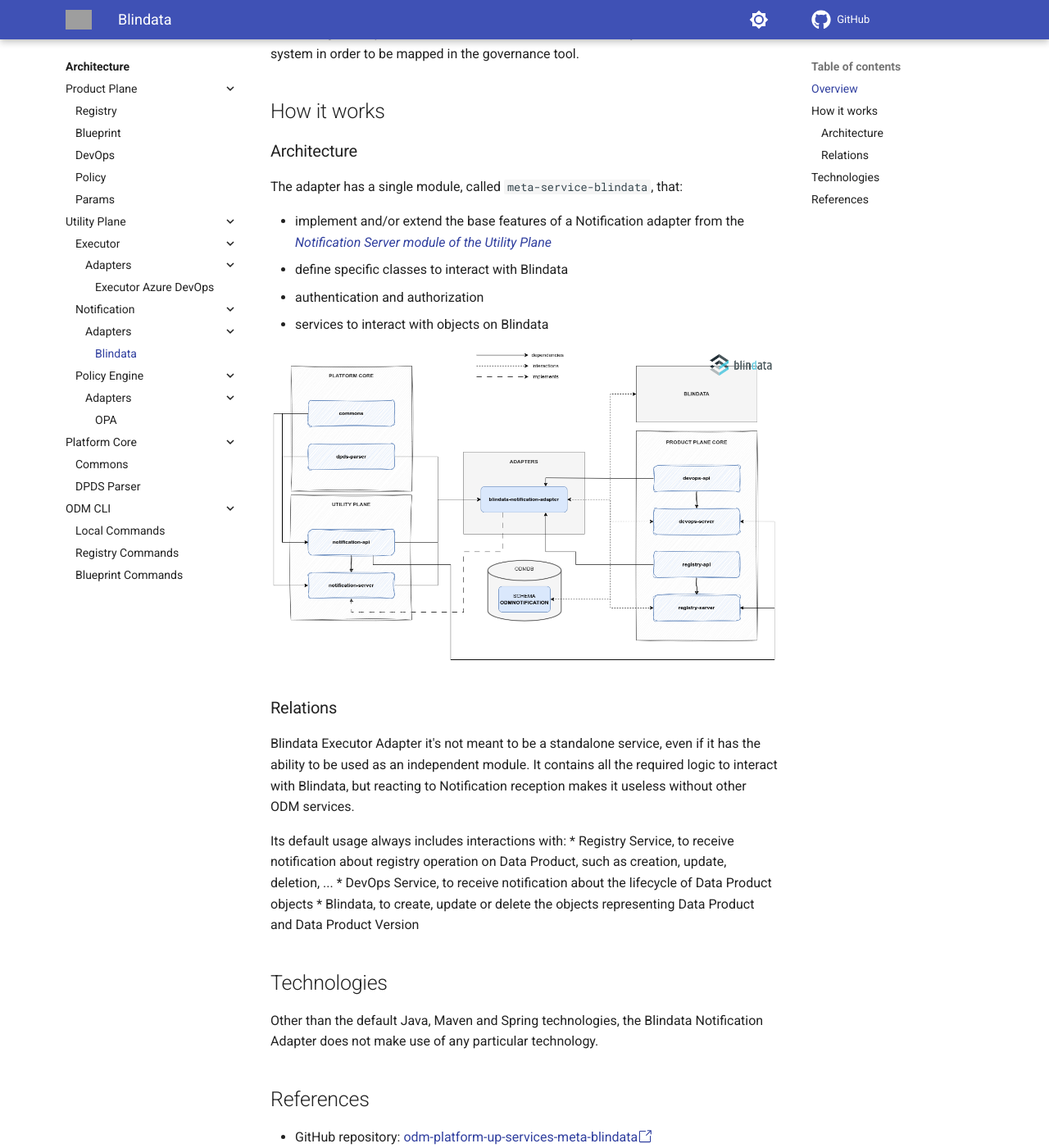
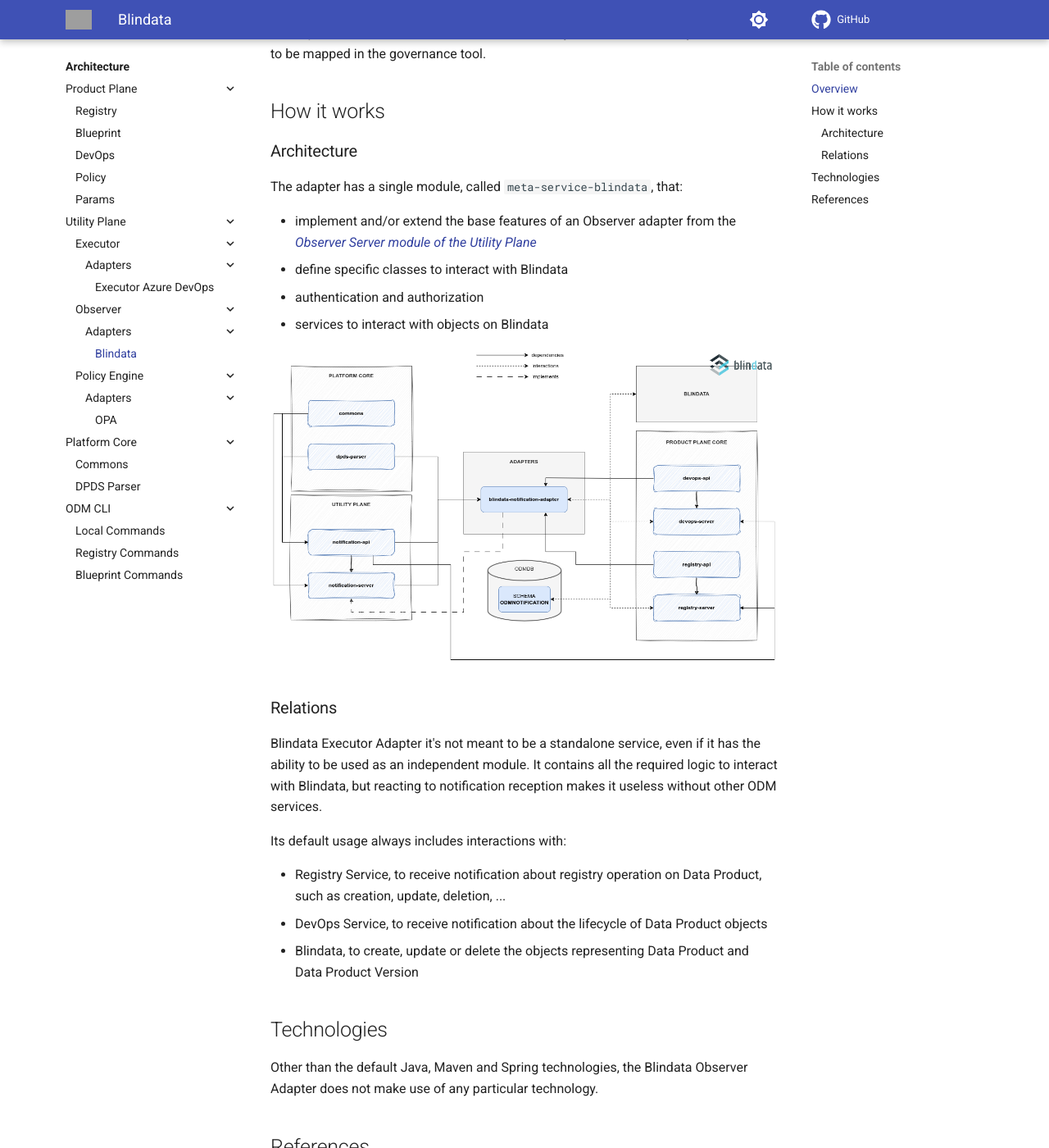
Before and after one commit to opendatamesh-initiative/odm-site-platform, an MkDocs documentation site: the page built from docs/architecture/utility-plane/observer/adapters/blindata.md, in a window 1280 px wide and 1400 px high, scrolled down 565 px. Shown: the whole window at 82% size. Built offline with MkDocs 1.6.1 and Material for MkDocs 9.7.7, drawn with Linux system fonts in a browser that asks for light colours; comment, search, counter and statistics services are not loaded; some of the changed text lies outside the part shown; grey boxes are pictures that could not be loaded.

Commit message:
Refactor: rename notification to observer

```diff
--- a/docs/architecture/utility-plane/notification/adapters/blindata.md
+++ b/docs/architecture/utility-plane/observer/adapters/blindata.md
@@ -1,17 +1,17 @@
-# Blindata Notification
+# Blindata Observer
 
 ## Overview
 
-The _Blindata Notification Microservice_ is a [_Notification Adapter_](../index.md),
-(i.e. an implementation of the Notification service of the Utility Plane),
-that acts as a Notification handler for <a href="https://blindata.io/"
+The _Blindata Observer Microservice_ is an [_Observer Adapter_](../index.md),
+(i.e. an implementation of the Observer service of the Utility Plane),
+that acts as a notification handler for <a href="https://blindata.io/"
 target="_blank">Blindata:octicons-link-external-24:</a>.
 Blindata is a SaaS platform that leverages Data Governance and Compliance to empower Data Management projects.
 
-The main task of the adapter is receiving and handling _notifications_ from other ODM services, such as the [_Registry Server_](../../../product-plane/registry.md) and the [_DevOps Server_](../../../product-plane/devops.md).
+The main task of the adapter is receiving and handling notifications from other ODM services, such as the [_Registry Server_](../../../product-plane/registry.md) and the [_DevOps Server_](../../../product-plane/devops.md).
 After the reception of a notification, it extracts the _event_ and, depending on the nature of the event, the microservice interacts with Blindata to create, update or remove objects.
 
-As an example, consider the DATA_PRODUCT_CREATION event. Once the _Registry Server_ has sent a notification encapsulating such _event_ to any active listener, the Blindata Notification Adapter is able to receive it. Then, it processes the event forwarding the request for the creation of the Data Product Object on the Blindata system in order to be mapped in the governance tool.
+As an example, consider the DATA_PRODUCT_CREATION event. Once the _Registry Server_ has sent a notification encapsulating such _event_ to any active listener, the Blindata Observer Adapter is able to receive it. Then, it processes the event forwarding the request for the creation of the Data Product Object on the Blindata system in order to be mapped in the governance tool.
 
 
 ## How it works
@@ -19,21 +19,22 @@
 ### Architecture
 The adapter has a single module, called `meta-service-blindata`, that:
 
-* implement and/or extend the base features of a Notification adapter from the [_Notification Server module of the Utility Plane_](../index.md)
+* implement and/or extend the base features of an Observer adapter from the [_Observer Server module of the Utility Plane_](../index.md)
 * define specific classes to interact with Blindata
   * authentication and authorization
   * services to interact with objects on Blindata
 
-![Blindata-Notification-diagram](../../../../images/architecture/utility-plane/notification/adapters/blindata_notification_architecture.png)
+![Blindata-Observer-diagram](../../../../images/architecture/utility-plane/observer/adapters/blindata_observer_architecture.png)
 
 ### Relations
 
 Blindata Executor Adapter it's not meant to be a standalone service,
 even if it has the ability to be used as an independent module.
-It contains all the required logic to interact with Blindata, but reacting to Notification reception makes it useless
+It contains all the required logic to interact with Blindata, but reacting to notification reception makes it useless
 without other ODM services.
 
 Its default usage always includes interactions with:
+
 * Registry Service, to receive notification about registry operation on Data Product, such as creation, update, deletion, ...
 * DevOps Service, to receive notification about the lifecycle of Data Product objects
 * Blindata, to create, update or delete the objects representing Data Product and Data Product Version
@@ -42,7 +43,7 @@
 ## Technologies
 
 Other than the default Java, Maven and Spring technologies,
-the Blindata Notification Adapter does not make use of any particular technology.
+the Blindata Observer Adapter does not make use of any particular technology.
 
 ## References
 
--- a/mkdocs.yml
+++ b/mkdocs.yml
@@ -37,10 +37,10 @@
           - './architecture/utility-plane/executor/index.md'
           - 'Adapters':
               - 'Executor Azure DevOps': './architecture/utility-plane/executor/adapters/executor-azuredevops.md'
-        - 'Notification':
-          - './architecture/utility-plane/notification/index.md'
+        - 'Observer':
+          - './architecture/utility-plane/observer/index.md'
           - 'Adapters':
-              - 'Blindata': './architecture/utility-plane/notification/adapters/blindata.md'
+              - 'Blindata': './architecture/utility-plane/observer/adapters/blindata.md'
         - 'Policy Engine':
             - './architecture/utility-plane/policy/index.md'
             - 'Adapters':
```
Also changed, not shown: docs/architecture/product-plane/devops.md (+3 -3 lines), docs/architecture/product-plane/registry.md (+3 -3 lines), docs/architecture/utility-plane/index.md (+1 -1 lines), docs/architecture/utility-plane/notification/index.md (deleted, +0 -40 lines), docs/architecture/utility-plane/observer/index.md (added, +40 -0 lines), docs/images/architecture/utility-plane/observer/adapters/blindata_observer_architecture.png (renamed from docs/images/architecture/utility-plane/notification/adapters/blindata_notification_architecture.png), docs/images/architecture/utility-plane/observer/observer_architecture.png (renamed from docs/images/architecture/utility-plane/notification/notification_architecture.png).
